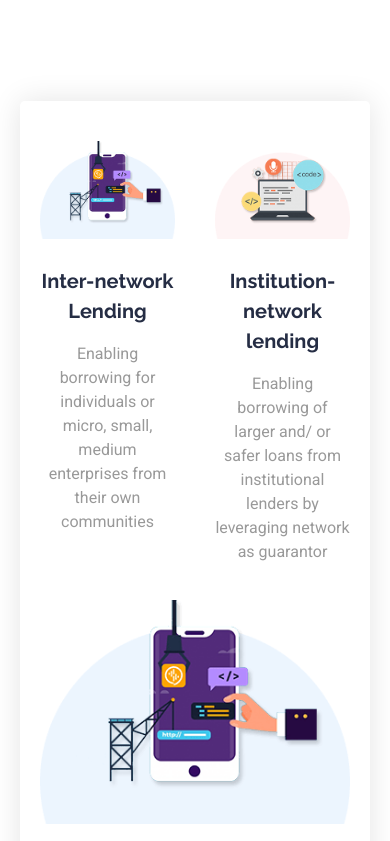
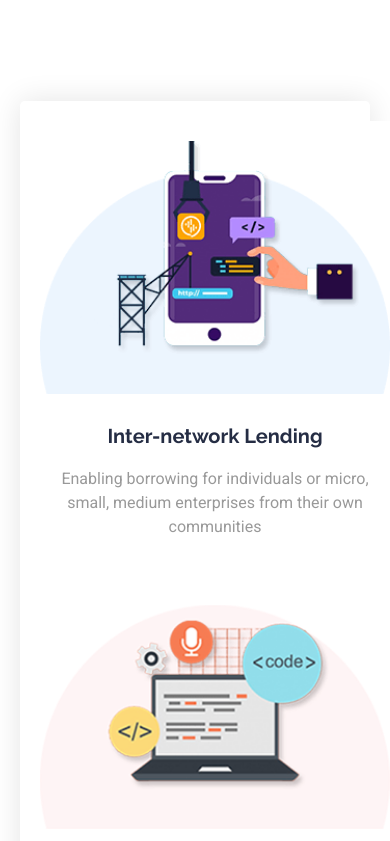
Before and after one commit to mustafasaifee42/arboreum, a React (Create React App) app: page / in a window 390 px wide. Shown: the part 5003-5844 px from the top of the page. Built offline with nearby package versions, Linux system fonts and the light colour scheme.

Commit message:
add responsivness to the partnership card

```diff
--- a/src/Partnership/PartnershipCard.tsx
+++ b/src/Partnership/PartnershipCard.tsx
@@ -2,9 +2,11 @@ import React from "react";
 import styled from "styled-components";
 
 const DivContainer = styled.div`
-  flex: 1 1 calc(33% - 80px);
+  flex: 0 0 100%;
+  max-width: 384px;
   background-color: #fff;
-  margin: 0 20px;
+  margin: 0 auto;
+  padding: 0 20px;
   font-size: 16px;
 `;
 
```
